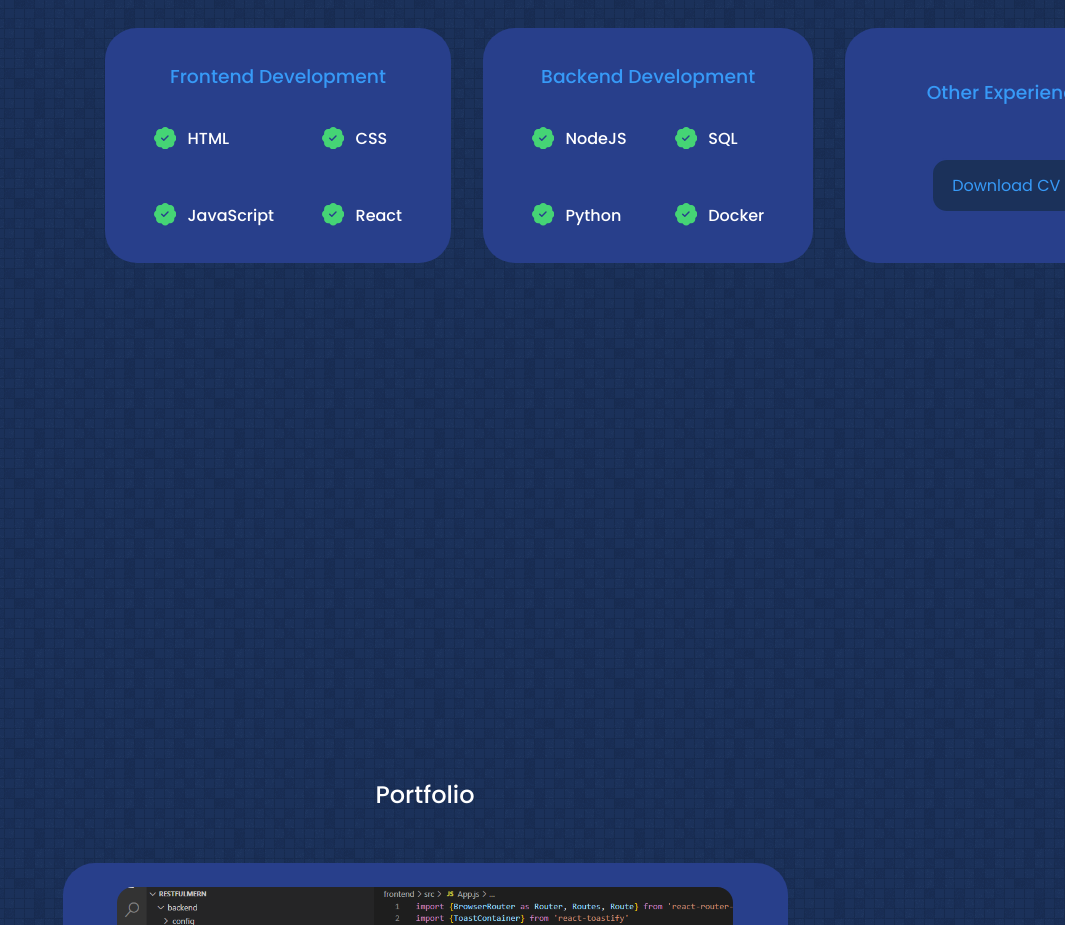
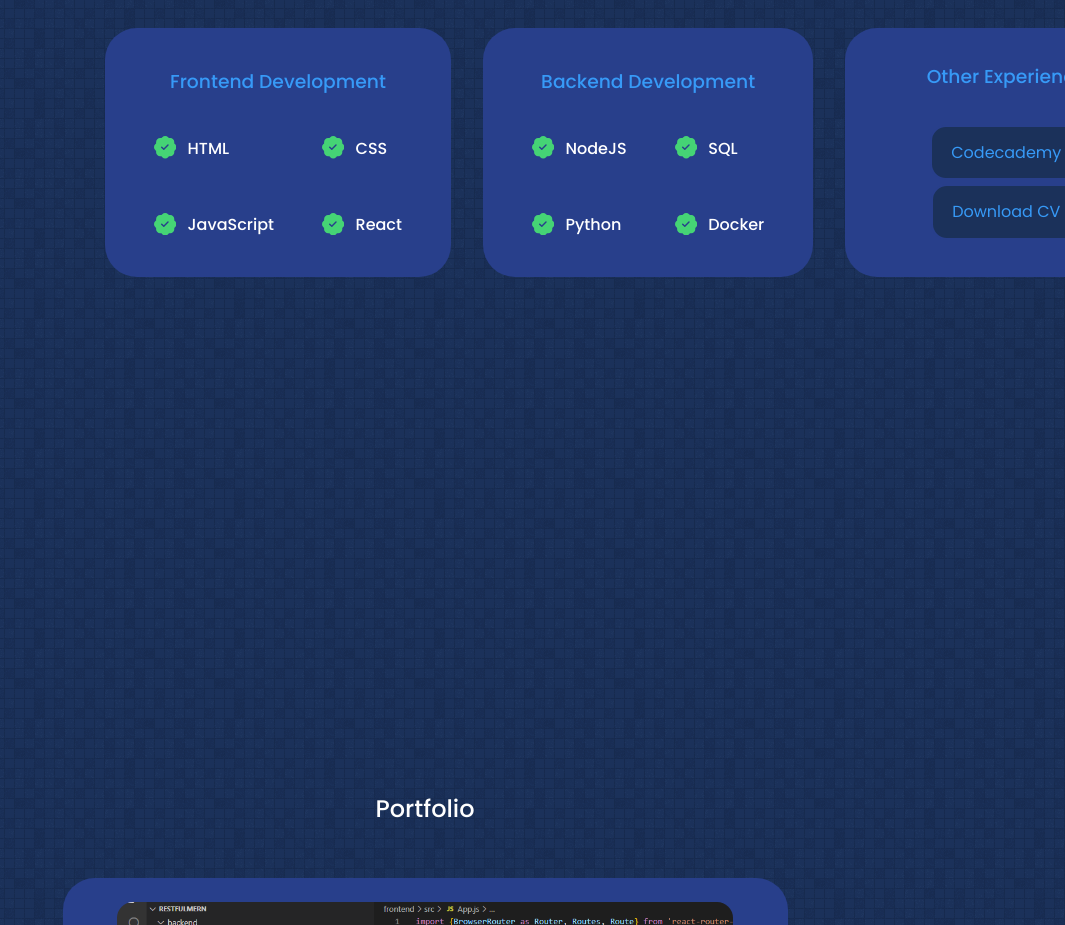
Before and after one commit to brthomiu/React-Portfolio, a React (Create React App) app: page / in a window 1280 px wide. Shown: the part 1222-2147 px from the top of the page, without its empty margins (215-1280 px from the left). Built offline with nearby package versions, Linux system fonts and the light colour scheme.

Commit message:
Add codecademy button to experience

```diff
--- a/src/components/experience/Experience.jsx
+++ b/src/components/experience/Experience.jsx
@@ -78,7 +78,10 @@ const Experience = () => {
 
           <div className="experience__content-cv">
 
+           <a href={"https://www.codecademy.com/profiles/brthomiu"} download className='btn_experience' target='_blank' rel="noreferrer">Codecademy</a>
+
            <a href={CV} download className='btn_experience'>Download CV</a>
+
 
           </div>
 
--- a/src/components/experience/experience.css
+++ b/src/components/experience/experience.css
@@ -13,13 +13,11 @@
 }
 
 .experience__content-cv {
-    min-width: 14rem
-}
-
-.experience__content-cv {
+    min-width: 14rem;
     display: flex;
     align-items: center;
     justify-content: center;
+    flex-direction: column;
 }
 
 .experience__container > div {
@@ -48,6 +46,7 @@
     grid-template-columns: 1fr 1fr;
     row-gap: 2rem;
     gap: 3rem;
+
 }
 
 .experience__details {
@@ -73,6 +72,7 @@
     border: 2px solid var(--color-bg-variant);
     border-radius: 1rem;
     transition: var(--transition);
+    margin-bottom: 2%;
 }
 
 /* -------------- Responsive Media Queries (Large Size) ----------------*/
```
Also changed, not shown: 12 other files (tests, documents, lock files or other folders).
